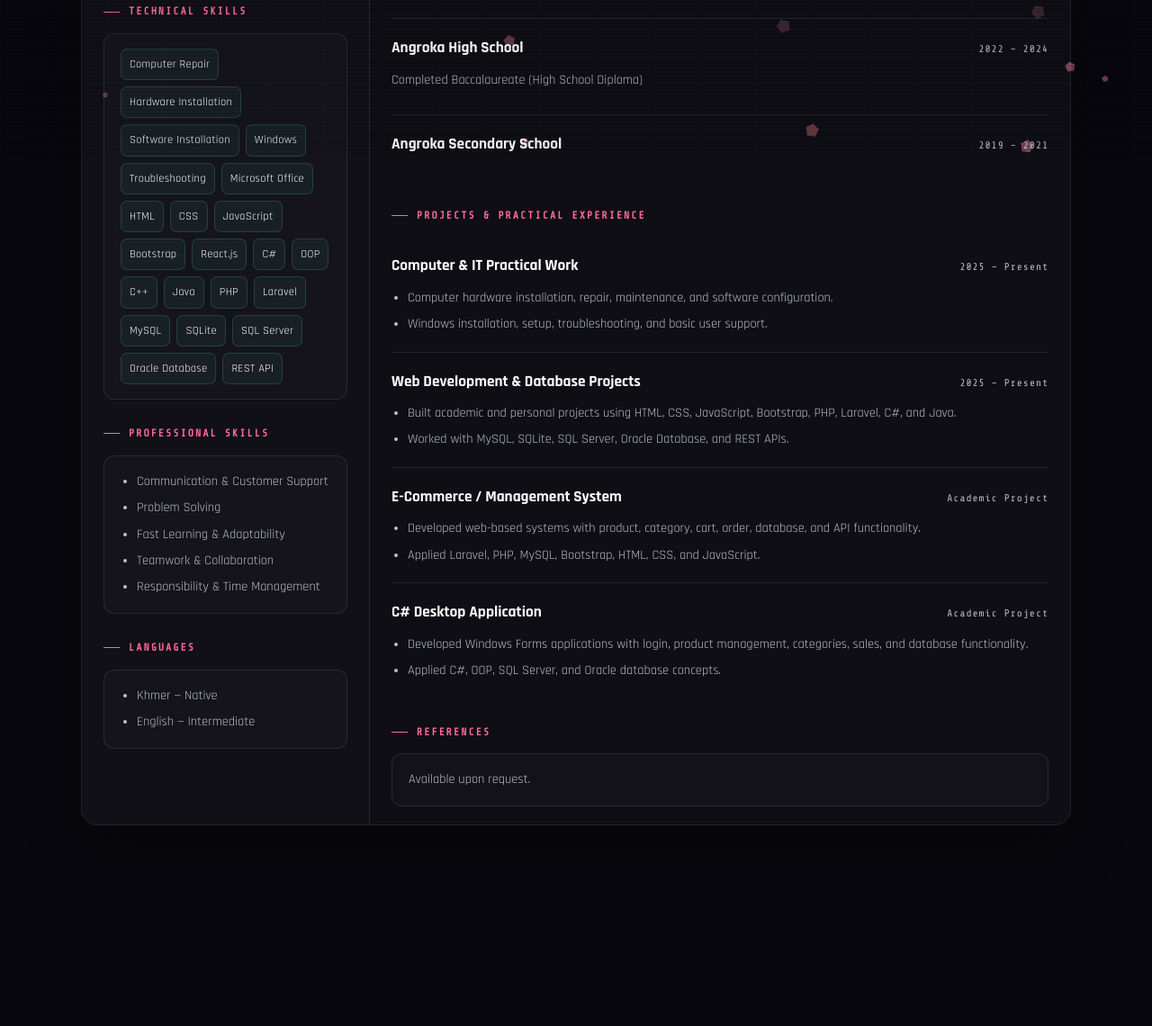
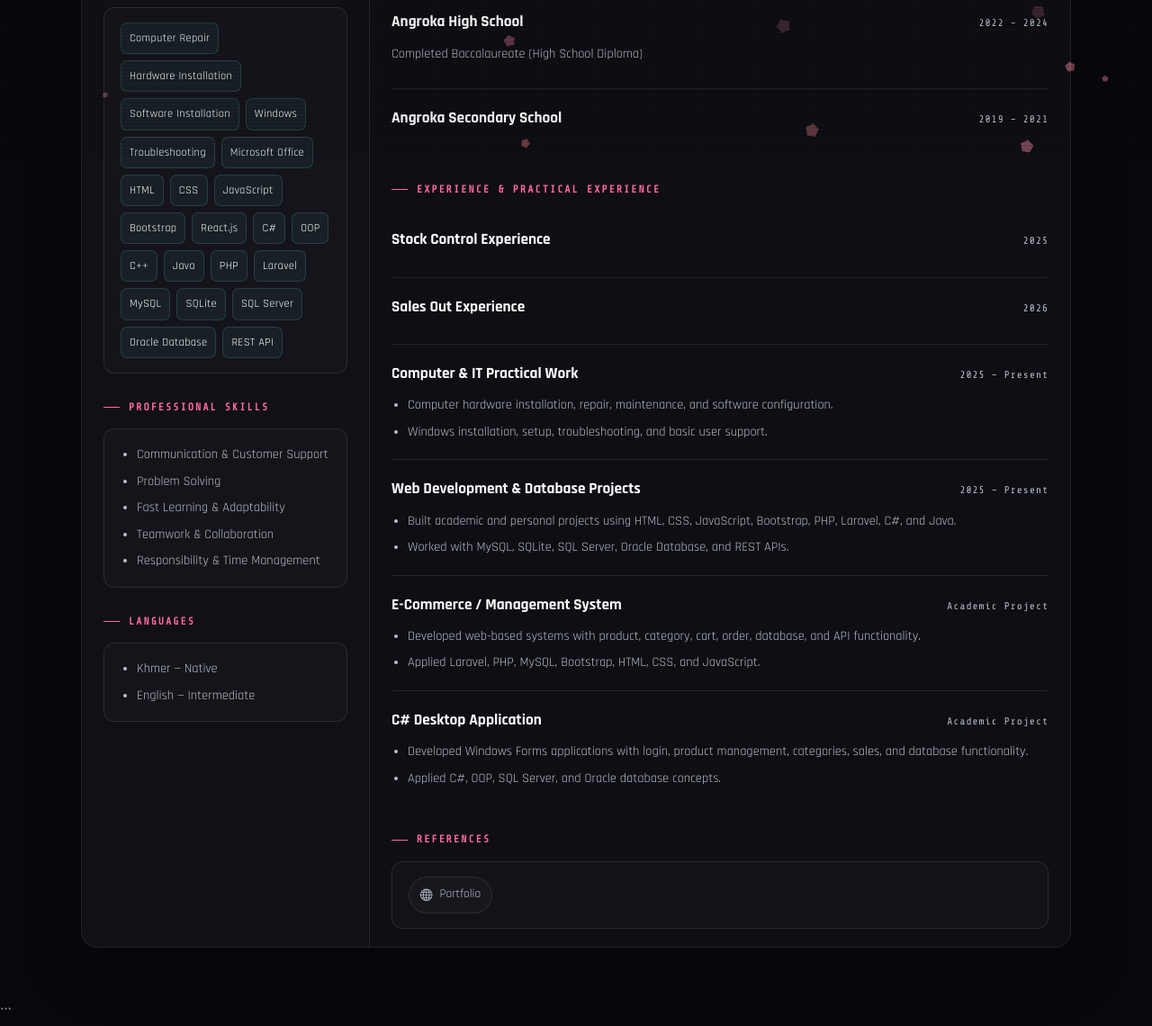
Before and after one commit to nouchseyha/ProjectY1, a plain HTML site: page CV.html in a window 1280 px wide. Shown: the part 627-1767 px from the top of the page at 90% size. Before the commit the page ends 1604 px from the top, so only its background shows below. Drawn offline with nearby package versions, Linux system fonts and the light colour scheme.

Commit message:
Add files via upload

````diff
--- a/CV.html
+++ b/CV.html
@@ -1,3 +1,4 @@
+```html
 <!DOCTYPE html>
 <html lang="en">
 <head>
@@ -7,7 +8,7 @@
     <title>CV | NOUCH SEYHA</title>
 
     <meta name="description"
-          content="Professional CV of NOUCH SEYHA - IT Support and Information Technology student.">
+          content="Professional CV of NOUCH SEYHA - Information Technology student.">
 
     <!-- Google Fonts -->
     <link rel="preconnect" href="https://fonts.googleapis.com">
@@ -33,10 +34,8 @@
             --cv-bg: rgba(255,255,255,.025);
             --cv-border: rgba(255,255,255,.09);
             --cv-soft: rgba(107,248,255,.06);
-
             --cv-strong: #6bfff0;
             --cv-gold: #ffd166;
-
             --pink: #ff6b9d;
             --text: #ffffff;
             --muted: #b9c0ca;
@@ -65,10 +64,8 @@
             position: fixed;
             top: 0;
             left: 0;
-
             width: 100%;
             height: 70px;
-
             z-index: 9999;
 
             display: flex;
@@ -76,11 +73,9 @@
             justify-content: space-between;
 
             padding: 0 5%;
-
             box-sizing: border-box;
 
             background: rgba(10, 10, 18, .88);
-
             border-bottom: 1px solid rgba(255,255,255,.08);
 
             backdrop-filter: blur(15px);
@@ -90,14 +85,10 @@
 
         .cv-logo {
             text-decoration: none;
-
             font-family: var(--mono);
-
             font-size: 1rem;
             font-weight: 700;
-
             color: var(--text);
-
             letter-spacing: 2px;
         }
 
@@ -110,11 +101,9 @@
         .cv-nav-links {
             display: flex;
             align-items: center;
-
             gap: 25px;
 
             list-style: none;
-
             margin: 0;
             padding: 0;
         }
@@ -124,14 +113,11 @@
             position: relative;
 
             text-decoration: none;
-
             color: var(--muted);
 
             font-family: var(--head);
-
             font-size: .9rem;
             font-weight: 600;
-
             letter-spacing: 1px;
 
             transition: .3s ease;
@@ -148,7 +134,6 @@
             content: "";
 
             position: absolute;
-
             left: 0;
             bottom: -7px;
 
@@ -171,11 +156,9 @@
             display: none;
 
             border: none;
-
             background: transparent;
 
             color: white;
-
             font-size: 1.5rem;
 
             cursor: pointer;
@@ -192,7 +175,6 @@
             padding: 110px 5% 60px;
 
             position: relative;
-
             z-index: 2;
         }
 
@@ -205,7 +187,6 @@
             background: var(--cv-bg);
 
             border: 1px solid var(--cv-border);
-
             border-radius: 18px;
 
             box-shadow:
@@ -223,7 +204,6 @@
             display: flex;
 
             align-items: center;
-
             justify-content: space-between;
 
             gap: 25px;
@@ -627,7 +607,6 @@
 
             @page {
                 size: A4 portrait;
-
                 margin: 8mm;
             }
 
@@ -642,8 +621,6 @@
             }
 
 
-            /* Hide everything outside CV */
-
             body * {
                 visibility: hidden !important;
             }
@@ -654,8 +631,6 @@
                 visibility: visible !important;
             }
 
-
-            /* Hide navbar */
 
             .cv-navbar,
             .cv-actions,
@@ -850,6 +825,7 @@
             .cv-card,
             .cv-section {
                 break-inside: avoid;
+
                 page-break-inside: avoid;
             }
         }
@@ -1020,23 +996,14 @@
         </a>
 
 
-        <button class="cv-menu" id="cvMenu">
+        <button class="cv-menu" id="cvMenu" type="button">
             <i class="bi bi-list"></i>
         </button>
 
 
         <ul class="cv-nav-links" id="cvNavLinks">
 
-
-
-          <!-- =================================================
-                 ACTION BUTTONS
-            ================================================== -->
             <li>
-
-
-            <div class="cv-actions">
-
                 <button
                     type="button"
                     id="downloadCvBtn"
@@ -1047,7 +1014,10 @@
                     Download CV
 
                 </button>
-
+            </li>
+
+
+            <li>
                 <button
                     type="button"
                     id="printCvBtn"
@@ -1058,8 +1028,10 @@
                     Print CV
 
                 </button>
-
-
+            </li>
+
+
+            <li>
                 <a
                     href="https://nouchseyha.github.io/porfolio/"
                     target="_blank"
@@ -1071,14 +1043,11 @@
                     Portfolio
 
                 </a>
-
-            </div>
-
+            </li>
 
         </ul>
 
     </nav>
-
 
 
     <!-- =====================================================
@@ -1114,29 +1083,21 @@
                         seyhazadow@gmail.com
                     </span>
 
+
                     <span>
                         <i class="bi bi-telephone"></i>
                         +855 88 811 0427
                     </span>
 
+
                     <span>
                         <i class="bi bi-geo-alt"></i>
                         Phnom Penh, Cambodia
                     </span>
 
-                    <a href="https://nouchseyha.github.io/porfolio/" target="_blank" rel="noopener noreferrer" style="display:inline-flex; align-items:center; gap:8px; text-decoration:none; color: var(--muted); background: rgba(255,255,255,.025); border: 1px solid var(--cv-border); padding: 8px 12px; border-radius: 999px; font-family: var(--head); font-size: .84rem;">
-                        <i class="bi bi-globe"></i>
-                        Portfolio
-                    </a>
-
                 </div>
 
             </div>
-
-
-
-
-
 
 
             <!-- =================================================
@@ -1179,7 +1140,6 @@
                     </div>
 
 
-
                     <!-- TECHNICAL SKILLS -->
 
                     <div class="cv-section">
@@ -1288,7 +1248,6 @@
                     </div>
 
 
-
                     <!-- PROFESSIONAL SKILLS -->
 
                     <div class="cv-section">
@@ -1329,7 +1288,6 @@
                     </div>
 
 
-
                     <!-- LANGUAGES -->
 
                     <div class="cv-section">
@@ -1360,7 +1318,6 @@
                 </aside>
 
 
-
                 <!-- =================================================
                      MAIN CONTENT
                 ================================================== -->
@@ -1380,13 +1337,19 @@
                         <div class="cv-card">
 
                             <p>
-                               To develop my career in the technology field where I can apply my knowledge of programming, web development, databases, computer systems, and software technologies. I am eager to gain practical experience, contribute to real-world projects, learn from experienced professionals, and continue developing my technical and professional skills.
+                                To develop my career in the technology field
+                                where I can apply my knowledge of programming,
+                                web development, databases, computer systems,
+                                and software technologies. I am eager to gain
+                                practical experience, contribute to real-world
+                                projects, learn from experienced professionals,
+                                and continue developing my technical and
+                                professional skills.
                             </p>
 
                         </div>
 
                     </div>
-
 
 
                     <!-- EDUCATION -->
@@ -1421,7 +1384,6 @@
                         </div>
 
 
-
                         <div class="cv-item">
 
                             <div class="cv-item-header">
@@ -1445,7 +1407,6 @@
                         </div>
 
 
-
                         <div class="cv-item">
 
                             <div class="cv-item-header">
@@ -1465,17 +1426,62 @@
                     </div>
 
 
-
-                    <!-- PROJECTS -->
+                    <!-- =================================================
+                         EXPERIENCE & PRACTICAL EXPERIENCE
+                    ================================================== -->
 
                     <div class="cv-section">
 
                         <h2 class="cv-section-title">
-                            Projects & Practical Experience
+                            Experience & Practical Experience
                         </h2>
 
 
-                        <!-- PROJECT 1 -->
+                        <!-- STOCK CONTROL 2025 -->
+
+                        <div class="cv-item">
+
+                            <div class="cv-item-header">
+
+                                <h3>
+                                    Stock Control Experience
+                                </h3>
+
+                                <span>
+                                    2025
+                                </span>
+
+                            </div>
+
+
+
+
+                        </div>
+
+
+                        <!-- SALES OUT 2026 -->
+
+                        <div class="cv-item">
+
+                            <div class="cv-item-header">
+
+                                <h3>
+                                    Sales Out Experience
+                                </h3>
+
+                                <span>
+                                    2026
+                                </span>
+
+                            </div>
+
+
+
+
+                        </div>
+
+
+                        <!-- COMPUTER & IT PRACTICAL WORK -->
 
                         <div class="cv-item">
 
@@ -1511,8 +1517,7 @@
                         </div>
 
 
-
-                        <!-- PROJECT 2 -->
+                        <!-- WEB DEVELOPMENT -->
 
                         <div class="cv-item">
 
@@ -1533,8 +1538,8 @@
 
                                 <li>
                                     Built academic and personal projects
-                                    using HTML, CSS, JavaScript,
-                                    Bootstrap, PHP, Laravel, C#, and Java.
+                                    using HTML, CSS, JavaScript, Bootstrap,
+                                    PHP, Laravel, C#, and Java.
                                 </li>
 
                                 <li>
@@ -1547,8 +1552,7 @@
                         </div>
 
 
-
-                        <!-- PROJECT 3 -->
+                        <!-- E-COMMERCE -->
 
                         <div class="cv-item">
 
@@ -1583,8 +1587,7 @@
                         </div>
 
 
-
-                        <!-- PROJECT 4 -->
+                        <!-- C# DESKTOP -->
 
                         <div class="cv-item">
 
@@ -1622,7 +1625,6 @@
                     </div>
 
 
-
                     <!-- REFERENCES -->
 
                     <div class="cv-section">
@@ -1635,7 +1637,33 @@
                         <div class="cv-card">
 
                             <p>
-                                Available upon request.
+
+                                <a
+                                    href="https://nouchseyha.github.io/porfolio/"
+                                    target="_blank"
+                                    rel="noopener noreferrer"
+
+                                    style="
+                                        display:inline-flex;
+                                        align-items:center;
+                                        gap:8px;
+                                        text-decoration:none;
+                                        color:var(--muted);
+                                        background:rgba(255,255,255,.025);
+                                        border:1px solid var(--cv-border);
+                                        padding:8px 12px;
+                                        border-radius:999px;
+                                        font-family:var(--head);
+                                        font-size:.84rem;
+                                    "
+                                >
+
+                                    <i class="bi bi-globe"></i>
+
+                                    Portfolio
+
+                                </a>
+
                             </p>
 
                         </div>
@@ -1649,7 +1677,6 @@
         </div>
 
     </main>
-
 
 
     <!-- =====================================================
@@ -1677,6 +1704,24 @@
 
 
         /* ================================================
+           DOWNLOAD CV
+        ================================================= */
+
+        const downloadButton =
+            document.getElementById("downloadCvBtn");
+
+        if (downloadButton) {
+
+            downloadButton.addEventListener("click", function () {
+
+                window.print();
+
+            });
+
+        }
+
+
+        /* ================================================
            MOBILE NAVBAR
         ================================================= */
 
@@ -1716,3 +1761,4 @@
 
 </body>
 </html>
+```
````
